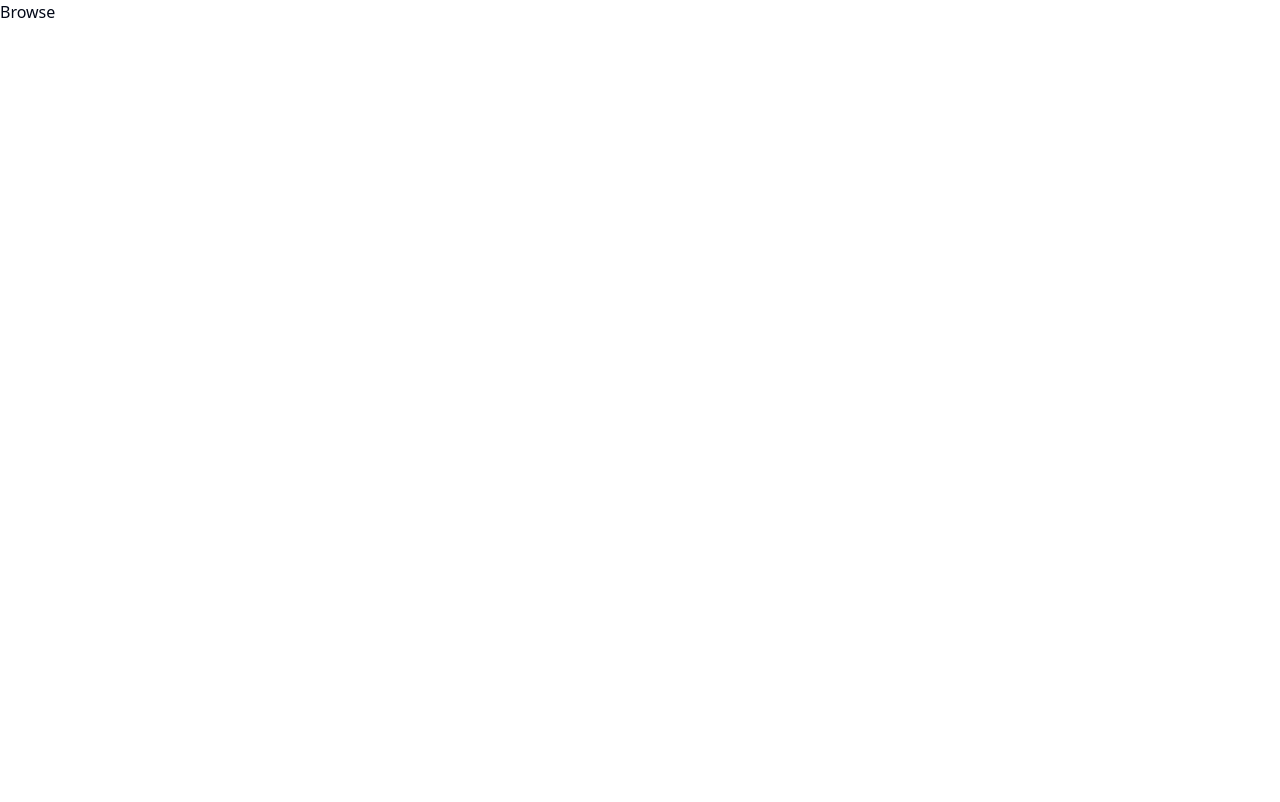
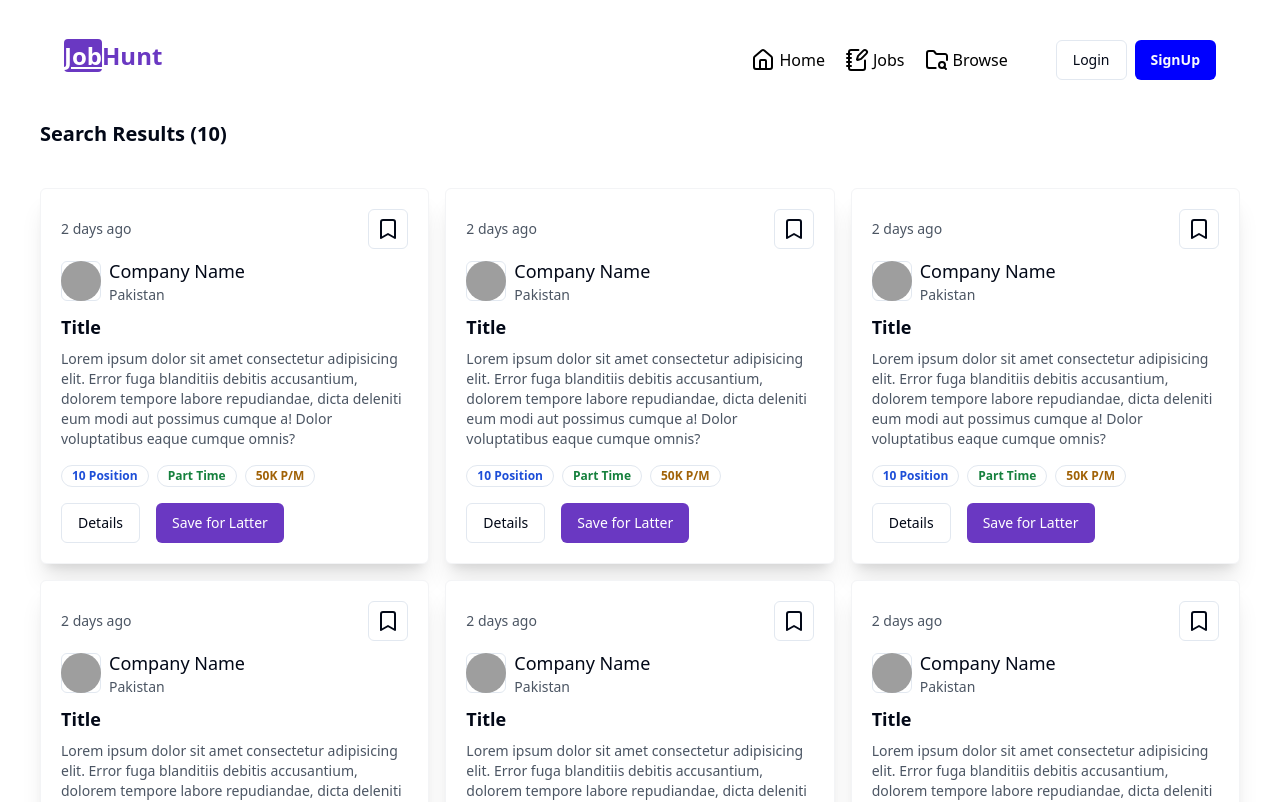
Before and after one commit to anisulislam10/JobHunt-webapp, a React (Vite) app in the folder frontend/: page /browse in a window 1280 px wide. Shown: the top 802 px of the page. Built offline with nearby package versions, Linux system fonts and the light colour scheme; grey boxes are pictures that could not be loaded.

Commit message:
build browse page

```diff
--- a/frontend/src/components/Browse.jsx
+++ b/frontend/src/components/Browse.jsx
@@ -1,9 +1,29 @@
 import React from 'react'
+import Navbar from './shared/navbar'
+import Job from './Job';
+
+const randomJobs = [1, 2,3, 4, 5, 6, 7, 8, 9,10];
 
 function Browse() {
-  return (
-    <div>Browse</div>
-  )
+    return (
+        <div className='ml-10 mr-10 max-w-7xl mx-auto my-10'>
+            <Navbar />
+            <div className='max-w-7xl mx-auto my-10'>
+                <h1 className='font-bold text-xl my-10'>Search Results ({randomJobs.length})</h1>
+                <div className='grid grid-cols-3 gap-4'>
+                    {
+                        randomJobs.map((item, index) => {
+                            return (
+                                <Job />
+                            )
+                        })
+                    }
+                </div>
+
+            </div>
+
+        </div>
+    )
 }
 
 export default Browse
```
